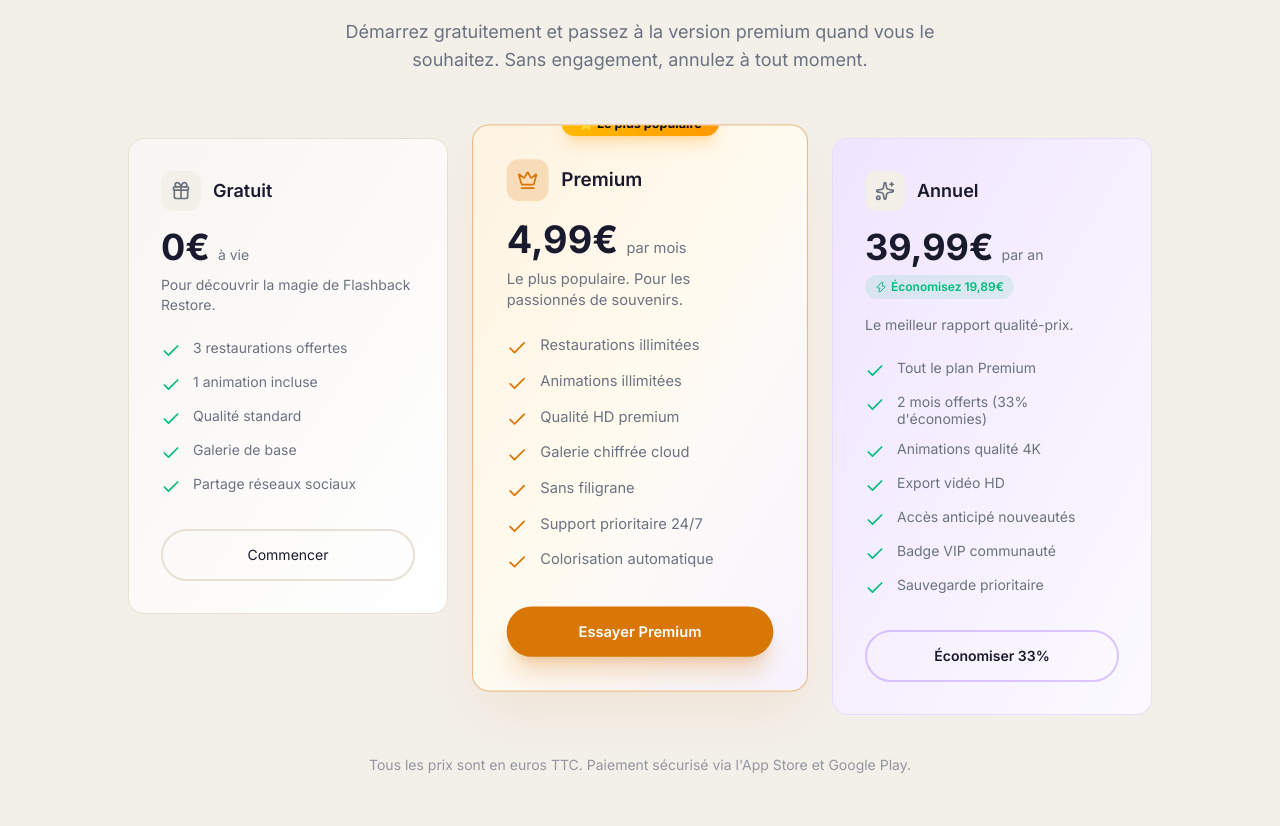
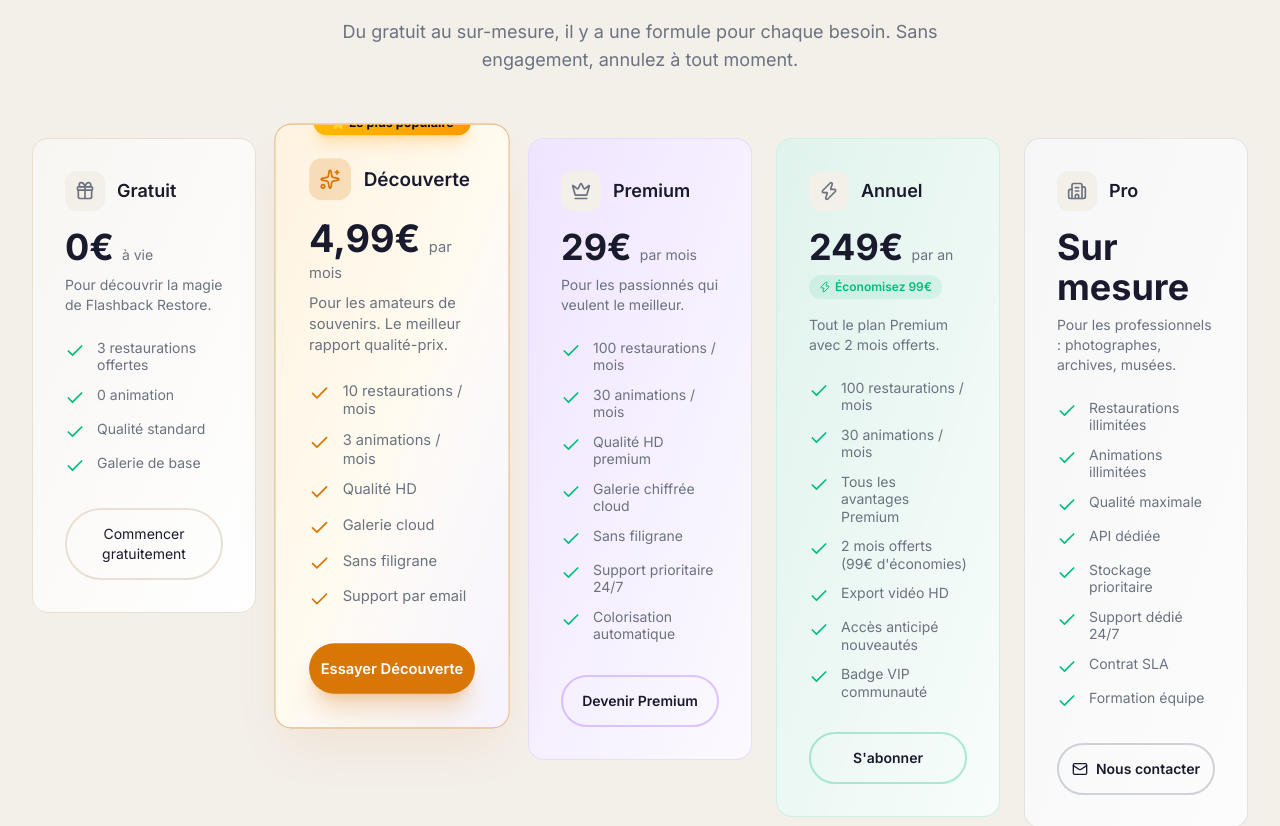
Before and after one commit to Arpap-byte/flashback-restore-monorepo, a Next.js app in the folder landing/: page / in a window 1280 px wide. Shown: the part 3100-3926 px from the top of the page. Built offline with nearby package versions, Linux system fonts and the light colour scheme.

Commit message:
feat: nouveaux tarifs — Gratuit, Découverte 4.99€, Premium 29€, Annuel 249€, Pro sur mesure

```diff
--- a/landing/src/components/CTASection.tsx
+++ b/landing/src/components/CTASection.tsx
@@ -94,7 +94,7 @@ export default function CTASection() {
               4.8 • 10K+ avis
             </span>
             <span className="text-muted/70">
-              Gratuit avec options premium
+              Formules dès 4,99€/mois — gratuit pour commencer
             </span>
           </motion.div>
         </motion.div>
--- a/landing/src/components/Pricing.tsx
+++ b/landing/src/components/Pricing.tsx
@@ -2,7 +2,7 @@
 
 import { useRef } from "react";
 import { motion, useInView } from "framer-motion";
-import { Check, Sparkles, Zap, Crown, Gift } from "lucide-react";
+import { Check, Sparkles, Zap, Crown, Gift, Building2, Mail } from "lucide-react";
 
 const plans = [
   {
@@ -13,12 +13,11 @@ const plans = [
     description: "Pour découvrir la magie de Flashback Restore.",
     features: [
       "3 restaurations offertes",
-      "1 animation incluse",
+      "0 animation",
       "Qualité standard",
       "Galerie de base",
-      "Partage réseaux sociaux",
     ],
-    cta: "Commencer",
+    cta: "Commencer gratuitement",
     highlighted: false,
     gradient: "from-card-border/50 to-card/50",
     border: "border-card-border",
@@ -26,21 +25,20 @@ const plans = [
       "border-2 border-card-border text-foreground hover:border-accent/30 hover:bg-surface transition-all",
   },
   {
-    name: "Premium",
-    icon: Crown,
+    name: "Découverte",
+    icon: Sparkles,
     price: "4,99€",
     period: "par mois",
-    description: "Le plus populaire. Pour les passionnés de souvenirs.",
+    description: "Pour les amateurs de souvenirs. Le meilleur rapport qualité-prix.",
     features: [
-      "Restaurations illimitées",
-      "Animations illimitées",
-      "Qualité HD premium",
-      "Galerie chiffrée cloud",
+      "10 restaurations / mois",
+      "3 animations / mois",
+      "Qualité HD",
+      "Galerie cloud",
       "Sans filigrane",
-      "Support prioritaire 24/7",
-      "Colorisation automatique",
+      "Support par email",
     ],
-    cta: "Essayer Premium",
+    cta: "Essayer Découverte",
     highlighted: true,
     gradient: "from-amber-500/20 via-amber-400/10 to-violet-600/10",
     border: "border-accent/50",
@@ -49,27 +47,72 @@ const plans = [
     badge: "⭐ Le plus populaire",
   },
   {
-    name: "Annuel",
-    icon: Sparkles,
-    price: "39,99€",
-    period: "par an",
-    description: "Le meilleur rapport qualité-prix.",
+    name: "Premium",
+    icon: Crown,
+    price: "29€",
+    period: "par mois",
+    description: "Pour les passionnés qui veulent le meilleur.",
     features: [
-      "Tout le plan Premium",
-      "2 mois offerts (33% d'économies)",
-      "Animations qualité 4K",
-      "Export vidéo HD",
-      "Accès anticipé nouveautés",
-      "Badge VIP communauté",
-      "Sauvegarde prioritaire",
+      "100 restaurations / mois",
+      "30 animations / mois",
+      "Qualité HD premium",
+      "Galerie chiffrée cloud",
+      "Sans filigrane",
+      "Support prioritaire 24/7",
+      "Colorisation automatique",
     ],
-    cta: "Économiser 33%",
+    cta: "Devenir Premium",
     highlighted: false,
     gradient: "from-violet-600/20 to-violet-500/5",
     border: "border-violet-500/20",
     buttonStyle:
       "border-2 border-violet-500/30 text-foreground hover:bg-violet-500/10 hover:border-violet-400 transition-all font-semibold",
-    savings: "Économisez 19,89€",
+  },
+  {
+    name: "Annuel",
+    icon: Zap,
+    price: "249€",
+    period: "par an",
+    description: "Tout le plan Premium avec 2 mois offerts.",
+    features: [
+      "100 restaurations / mois",
+      "30 animations / mois",
+      "Tous les avantages Premium",
+      "2 mois offerts (99€ d'économies)",
+      "Export vidéo HD",
+      "Accès anticipé nouveautés",
+      "Badge VIP communauté",
+    ],
+    cta: "S'abonner",
+    highlighted: false,
+    gradient: "from-emerald-600/20 to-emerald-500/5",
+    border: "border-emerald-500/20",
+    buttonStyle:
+      "border-2 border-emerald-500/30 text-foreground hover:bg-emerald-500/10 hover:border-emerald-400 transition-all font-semibold",
+    savings: "Économisez 99€",
+  },
+  {
+    name: "Pro",
+    icon: Building2,
+    price: "Sur mesure",
+    period: "",
+    description: "Pour les professionnels : photographes, archives, musées.",
+    features: [
+      "Restaurations illimitées",
+      "Animations illimitées",
+      "Qualité maximale",
+      "API dédiée",
+      "Stockage prioritaire",
+      "Support dédié 24/7",
+      "Contrat SLA",
+      "Formation équipe",
+    ],
+    cta: "Nous contacter",
+    highlighted: false,
+    gradient: "from-gray-500/10 to-gray-400/5",
+    border: "border-gray-500/20",
+    buttonStyle:
+      "border-2 border-gray-500/30 text-foreground hover:bg-gray-500/10 hover:border-gray-400 transition-all font-semibold inline-flex items-center gap-2 justify-center",
   },
 ];
 
@@ -88,7 +131,7 @@ function PricingCard({
       ref={ref}
       initial={{ opacity: 0, y: 40 }}
       animate={isInView ? { opacity: 1, y: 0 } : {}}
-      transition={{ duration: 0.6, delay: index * 0.12 }}
+      transition={{ duration: 0.6, delay: index * 0.1 }}
       className={`relative ${
         plan.highlighted
           ? "scale-[1.03] lg:scale-105 z-10"
@@ -96,7 +139,7 @@ function PricingCard({
       }`}
     >
       <div
-        className={`relative bg-card rounded-2xl border ${plan.border} p-8 flex flex-col h-full transition-all duration-300 ${
+        className={`relative bg-card rounded-2xl border ${plan.border} p-6 lg:p-8 flex flex-col h-full transition-all duration-300 ${
           plan.highlighted
             ? "shadow-2xl shadow-accent/10 dark:shadow-accent/5"
             : "hover:shadow-xl hover:shadow-black/10 dark:hover:shadow-black/30"
@@ -109,7 +152,7 @@ function PricingCard({
 
         {/* Badge */}
         {plan.badge && (
-          <div className="absolute -top-3.5 left-1/2 -translate-x-1/2 px-4 py-1 bg-gradient-to-r from-amber-400 to-amber-500 text-gray-950 text-xs font-bold rounded-full shadow-lg shadow-amber-500/25 whitespace-nowrap">
+          <div className="absolute -top-3.5 left-1/2 -translate-x-1/2 px-4 py-1 bg-gradient-to-r from-amber-400 to-amber-500 text-gray-950 text-xs font-bold rounded-full shadow-lg shadow-amber-500/25 whitespace-nowrap z-20">
             {plan.badge}
           </div>
         )}
@@ -138,7 +181,9 @@ function PricingCard({
             <span className="text-4xl font-bold text-foreground">
               {plan.price}
             </span>
-            <span className="text-muted ml-2 text-sm">{plan.period}</span>
+            {plan.period && (
+              <span className="text-muted ml-2 text-sm">{plan.period}</span>
+            )}
           </div>
 
           {/* Savings badge */}
@@ -171,6 +216,7 @@ function PricingCard({
           <button
             className={`w-full py-3.5 rounded-full text-sm transition-all active:scale-[0.97] ${plan.buttonStyle}`}
           >
+            {plan.name === "Pro" && <Mail className="w-4 h-4" />}
             {plan.cta}
           </button>
         </div>
@@ -203,13 +249,13 @@ export default function Pricing() {
             <span className="text-gradient">formule idéale</span>
           </h2>
           <p className="text-muted max-w-2xl mx-auto text-lg">
-            Démarrez gratuitement et passez à la version premium quand vous le
-            souhaitez. Sans engagement, annulez à tout moment.
+            Du gratuit au sur-mesure, il y a une formule pour chaque besoin.
+            Sans engagement, annulez à tout moment.
           </p>
         </motion.div>
 
-        {/* Cards */}
-        <div className="grid md:grid-cols-3 gap-8 max-w-5xl mx-auto items-start">
+        {/* Cards — 5 columns on xl, 3 on md, 1 on mobile */}
+        <div className="grid md:grid-cols-3 xl:grid-cols-5 gap-6 max-w-[90rem] mx-auto items-start">
           {plans.map((plan, index) => (
             <PricingCard key={plan.name} plan={plan} index={index} />
           ))}
@@ -222,8 +268,7 @@ export default function Pricing() {
           transition={{ duration: 0.6, delay: 0.5 }}
           className="text-center text-muted/70 text-sm mt-10"
         >
-          Tous les prix sont en euros TTC. Paiement sécurisé via l&apos;App
-          Store et Google Play.
+          Tous les prix sont en euros TTC. Paiement sécurisé par Stripe.
         </motion.p>
       </div>
     </section>
```
Also changed, not shown: 1 other file (tests, documents, lock files or other folders).
